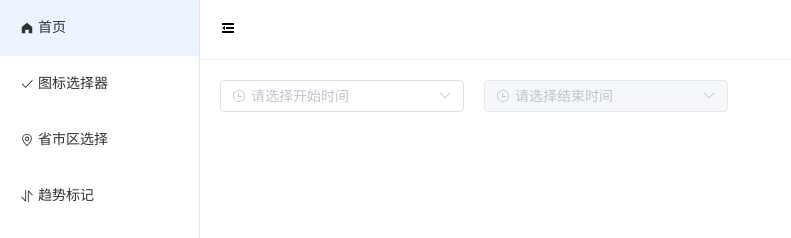
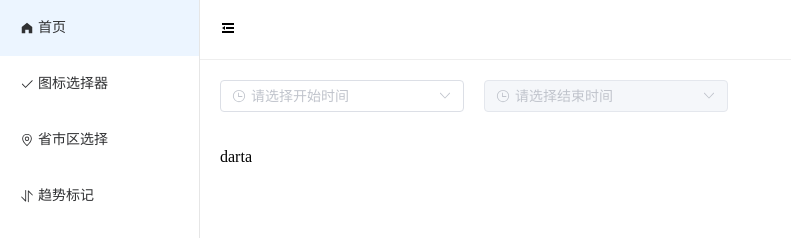
Before and after one commit to missxiaolin/vue3_ele, a Vue app: page /#/chooseTime in a window 1280 px wide. Shown: the top 238 px of the page, without its empty margins (0-791 px from the left). Built offline with nearby package versions, Linux system fonts and the light colour scheme.

Commit message:
* date 组件

```diff
--- /dev/null
+++ b/src/components/chooseDate/index.ts
@@ -0,0 +1,9 @@
+import { App } from 'vue'
+import chooseDate from './src/index.vue'
+
+// 让这个组件可以通过use的形式使用
+export default {
+  install(app: App) {
+    app.component('l-choose-date', chooseDate)
+  }
+}
--- /dev/null
+++ b/src/components/chooseDate/src/index.vue
@@ -0,0 +1,13 @@
+<template>
+    <div>
+        darta
+    </div>
+</template>
+
+<script lang="ts" setup>
+
+</script>
+
+<style lang="scss" scoped>
+
+</style>
--- a/src/components/index.ts
+++ b/src/components/index.ts
@@ -6,6 +6,7 @@ import trend from './trend'
 import menu from './menu'
 import container from './container'
 import chooseTime from './chooseTime'
+import chooseDate from './chooseDate'
 
 const components: any = [
     chooseArea,
@@ -13,7 +14,8 @@ const components: any = [
     trend,
     menu,
     container,
-    chooseTime
+    chooseTime,
+    chooseDate
 ]
 
 export default {
--- a/src/views/chooseTime/index.vue
+++ b/src/views/chooseTime/index.vue
@@ -5,6 +5,14 @@
       @startChange="startChange"
       @endChange="endChange"
     ></l-choose-time>
+    <br />
+    <br />
+    <l-choose-date
+      :disableToday="false"
+      :startOptions="startOptions"
+      @startChange="dateStartChange"
+      @endChange="dateEndChange"
+    ></l-choose-date>
   </div>
 </template>
 
```
